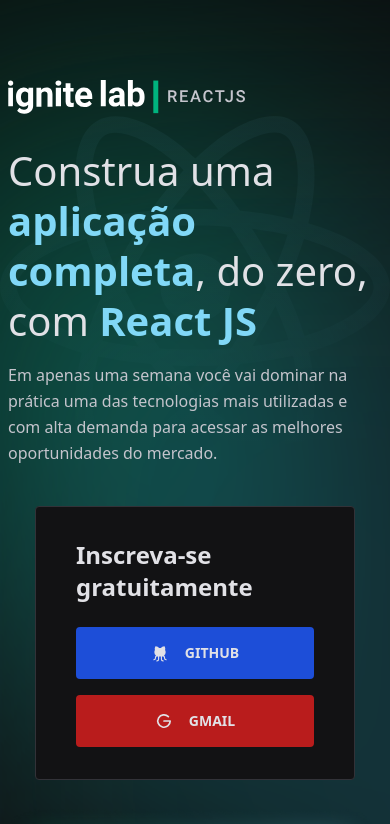
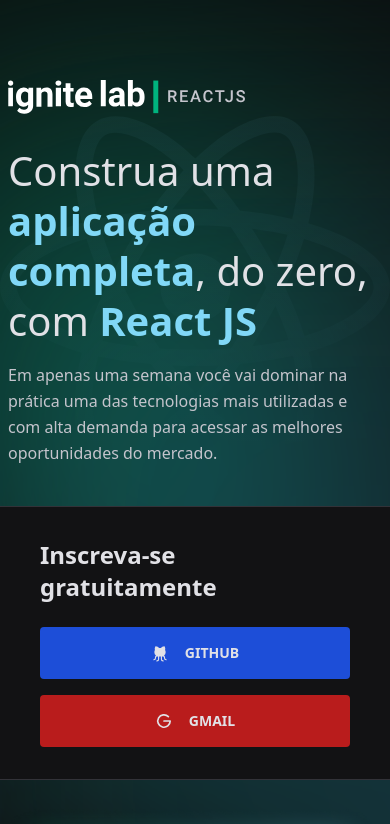
Before and after one commit to BPThiago/ignite-next, a Next.js app: page / in a window 390 px wide. Shown: the top 824 px of the page. Built offline with nearby package versions, Linux system fonts and the light colour scheme; no server answers.

Commit message:
Fix style in Home

```diff
--- a/pages/index.tsx
+++ b/pages/index.tsx
@@ -19,8 +19,8 @@
         <div className='top-0 absolute w-full flex justify-center'>
           <ReactIcon/>
         </div>
-        <div className="w-full max-w-[1100px] flex items-center flex-wrap sm:flex-nowrap justify-center sm:justify-between mt-20 px-2 gap-10 sm:gap-2 mx-auto z-[1]">
-          <div className="max-w-[640px]">
+        <div className="w-full max-w-[1100px] flex items-center flex-wrap md:flex-nowrap justify-center md:justify-between mt-20 sm:px-2 gap-10 md:gap-2 mx-auto z-[1]">
+          <div className="max-w-[640px] px-2 md:px-0">
               <IgniteLogo/>
               <h1 className="mt-8 text-[2.5rem] leading-tight">
                   Construa uma <strong className="text-blue-500">aplicação completa</strong>, do zero, com <strong className="text-blue-500">React JS</strong>
@@ -29,13 +29,13 @@
               Em apenas uma semana você vai dominar na prática uma das tecnologias mais utilizadas e com alta demanda para acessar as melhores oportunidades do mercado.
               </p>
           </div>
-          <div className="py-8 px-10 bg-gray-700 border border-gray-500 rounded min-w-[15rem] max-w-[20rem] flex-1">
+          <div className="py-8 px-10 bg-gray-700 border-y sm:border border-gray-500 md:rounded md:min-w-[15rem] md:max-w-[20rem] flex-1">
               { session ?
               <>
               <strong className="text-2xl mb-6 block">Entrou como:</strong>
               <div className='flex flex-row items-center gap-3'>
                 { session.user?.image &&
-                <div className="w-[4rem] h-[4rem] rounded-full border-2 border-gray-300 relative overflow-hidden">
+                <div className="min-w-[4rem] min-h-[4rem] rounded-full border-2 border-gray-300 relative overflow-hidden">
                   <Image src={session.user?.image} layout="fill"/>
                 </div>
                 }
```
